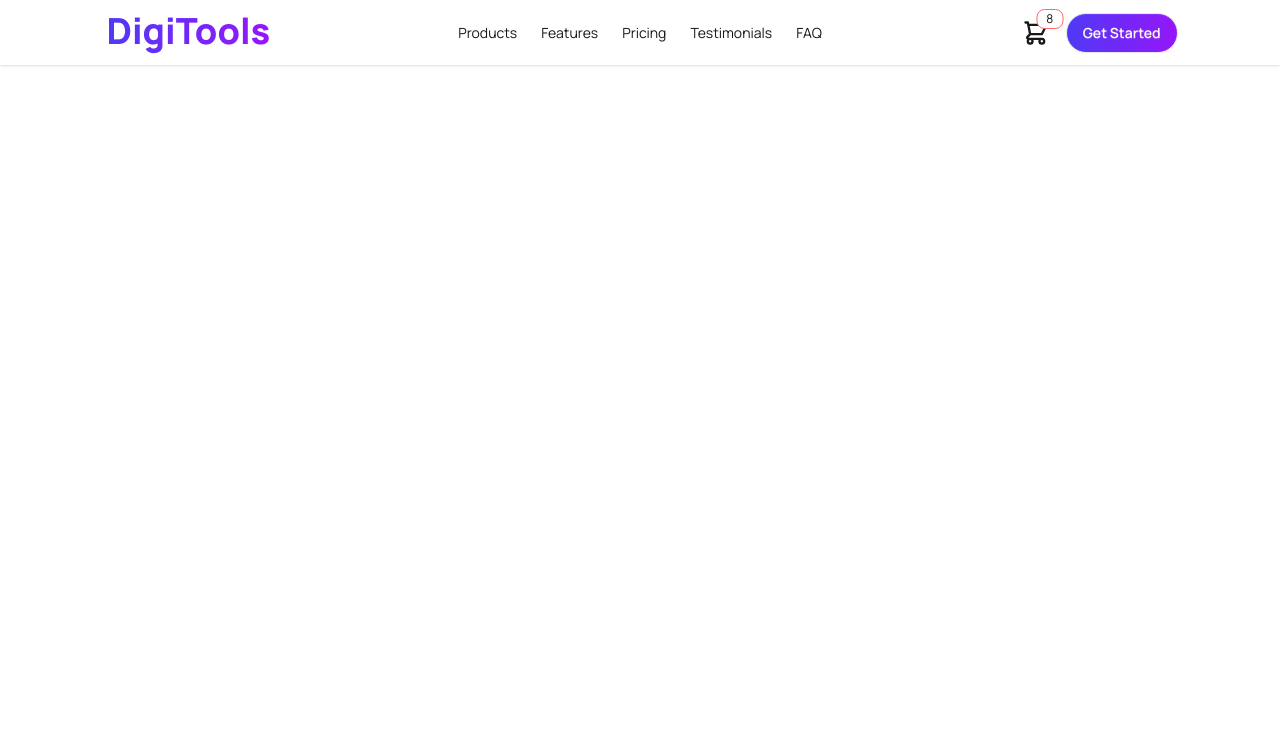
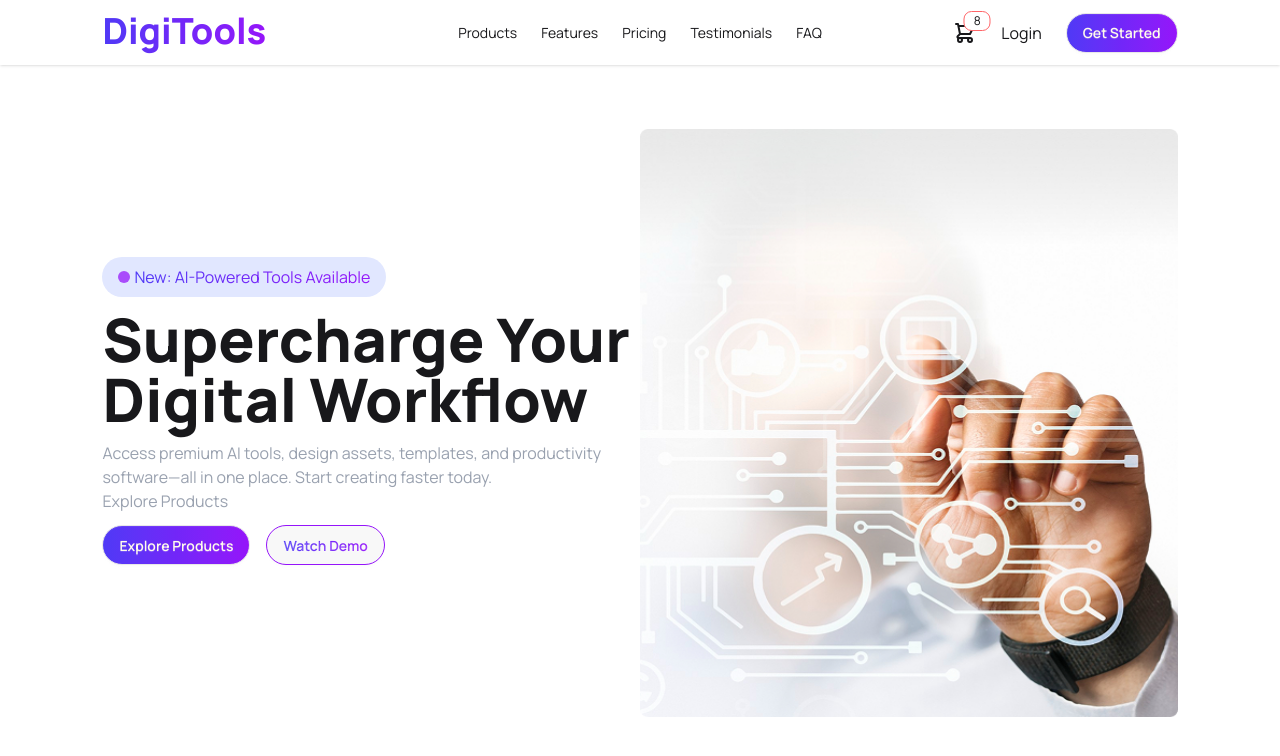
Before and after one commit to mdmasrafimahbubnirob/DigiTools-Platform, a React (Vite) app: page / in a window 1280 px wide. Shown: the top 756 px of the page. Built offline with nearby package versions, Linux system fonts and the light colour scheme.

Commit message:
Banner section completed

```diff
--- /dev/null
+++ b/src/components/Banner.jsx
@@ -0,0 +1,45 @@
+// import React from 'react';
+import bannerImg from '../assets/banner.png'
+
+const Banner = () => {
+    return (
+        // grid grid-cols-2
+        <div className="grid lg:grid-cols-2 items-center mt-16">
+
+            {/* left */}
+
+            <div className="space-y-3">
+
+                {/* <p className="inline-flex items-center gap-1 border rounded-full  text-[#9514fa]"><span className="w-3 h-3 rounded-full bg-[#9074c1] "></span>New: AI-Powered Tools Available</p> */}
+                <p className="inline-flex items-center gap-1 border-none rounded-full bg-[#E1E7FF] pl-4 pr-4 pt-2 pb-2"><span className="w-3 h-3 rounded-full bg-[#9514fa] animate-pulse"></span><span className="bg-clip-text text-transparent bg-linear-to-r from-[#4f39f6] via-[#7226f8] to-[#9514fa]">New: AI-Powered Tools Available</span></p>
+
+                <h1 className="font-extrabold text-6xl">Supercharge Your<br />
+                    Digital Workflow</h1>
+
+                <p className="text-gray-400">Access premium AI tools, design assets, templates, and productivity
+                    <br />software—all in one place. Start creating faster today. <br />
+                    Explore Products
+                </p>
+
+                <div className='mb-6'>
+
+                    <a className="btn rounded-full text-amber-50 bg-linear-to-r from-[#4f39f6] via-[#7226f8] to-[#9514fa] hover:text-green-500">Explore Products</a>
+
+                    <a className="btn rounded-full border-[#9514fa] ml-4"><span className="bg-clip-text text-transparent bg-linear-to-r from-[#4f39f6] via-[#7226f8] to-[#9514fa]">Watch Demo</span></a>
+                </div>
+
+                {/* <button className="btn">Explore Products</button>
+                <button className="btn"><span>Watch Demo</span></button> */}
+            </div>
+
+            {/* right */}
+
+            <div>
+                <img className='max-h-147 w-full' src={bannerImg} alt="" />
+            </div>
+
+        </div>
+    );
+};
+
+export default Banner;
--- a/src/components/Navbar.jsx
+++ b/src/components/Navbar.jsx
@@ -8,7 +8,7 @@ const Navbar = () => {
             <div className="navbar bg-base-100 shadow-sm lg:px-[8%]">
                 <div className="navbar-start">
                     <div className="dropdown">
-                        <div tabIndex={0} role="button" className="btn btn-ghost lg:hidden">
+                        <div tabIndex={0} role="button" className="btn btn-ghost p-2 md:hidden">
                             <svg xmlns="http://www.w3.org/2000/svg" className="h-5 w-5" fill="none" viewBox="0 0 24 24" stroke="currentColor"> <path strokeLinecap="round" strokeLinejoin="round" strokeWidth="2" d="M4 6h16M4 12h8m-8 6h16" /> </svg>
                         </div>
                         <ul
@@ -19,33 +19,36 @@ const Navbar = () => {
                             <li><a>Pricing</a></li>
                             <li><a>Testimonials</a></li>
                             <li><a>FAQ</a></li>
+                            <li><a>Login</a></li>
 
 
                         </ul>
                     </div>
-                    <a className="bg-clip-text text-transparent pl-1 font-extrabold text-4xl bg-linear-to-r from-[#4f39f6] via-[#7226f8] to-[#9514fa] pb-1">DigiTools</a>
+                    <a className="bg-clip-text text-transparent pl-1 sm:pl-0 font-extrabold text-4xl bg-linear-to-r from-[#4f39f6] via-[#7226f8] to-[#9514fa] pb-1">DigiTools</a>
                 </div>
-                <div className="navbar-center hidden lg:flex">
+                <div className="navbar-center hidden md:flex">
                     <ul className="menu menu-horizontal px-1">
                         <li><a>Products</a></li>
                         <li><a>Features</a></li>
                         <li><a>Pricing</a></li>
                         <li><a>Testimonials</a></li>
                         <li><a>FAQ</a></li>
+                        <li className="md:hidden"><a>Login</a></li>
                     </ul>
                 </div>
 
 
 
-                <div className="navbar-end space-x-4">
+                <div className="navbar-end space-x-6">
 
                     <div className="indicator">
-                        <svg xmlns="http://www.w3.org/2000/svg" className="h-7 w-7" fill="none" viewBox="0 0 24 24" stroke="currentColor"> <path strokeLinecap="round" strokeLinejoin="round" strokeWidth="2" d="M3 3h2l.4 2M7 13h10l4-8H5.4M7 13L5.4 5M7 13l-2.293 2.293c-.63.63-.184 1.707.707 1.707H17m0 0a2 2 0 100 4 2 2 0 000-4zm-8 2a2 2 0 11-4 0 2 2 0 014 0z" /> </svg>
+                        <svg xmlns="http://www.w3.org/2000/svg" className="h-6 w-6" fill="none" viewBox="0 0 24 24" stroke="currentColor"> <path strokeLinecap="round" strokeLinejoin="round" strokeWidth="2" d="M3 3h2l.4 2M7 13h10l4-8H5.4M7 13L5.4 5M7 13l-2.293 2.293c-.63.63-.184 1.707.707 1.707H17m0 0a2 2 0 100 4 2 2 0 000-4zm-8 2a2 2 0 11-4 0 2 2 0 014 0z" /> </svg>
                         <span className="border-red-400 badge badge-sm indicator-item">8</span>
                     </div>
 
+                    <button className="hover:text-green-500 hidden md:block">Login</button>
 
-                    <a className="btn rounded-full text-amber-50 bg-linear-to-r from-[#4f39f6] via-[#7226f8] to-[#9514fa] hover:text-red-300">Get Started</a>
+                    <a className="btn rounded-full text-amber-50 bg-linear-to-r from-[#4f39f6] via-[#7226f8] to-[#9514fa] hover:text-green-500">Get Started</a>
                 </div>
             </div>
         </div>
--- a/src/pages/Home.jsx
+++ b/src/pages/Home.jsx
@@ -1,10 +1,16 @@
 // import React from 'react';
+import Banner from '../components/Banner';
 import Navbar from '../components/Navbar';
 
 const Home = () => {
     return (
         <div>
             <Navbar></Navbar>
+
+            <div className='lg:px-[8%]'>
+
+            <Banner></Banner>
+            </div>
         </div>
     );
 };
```
Also changed, not shown: src/assets/Group 5.png (added).
